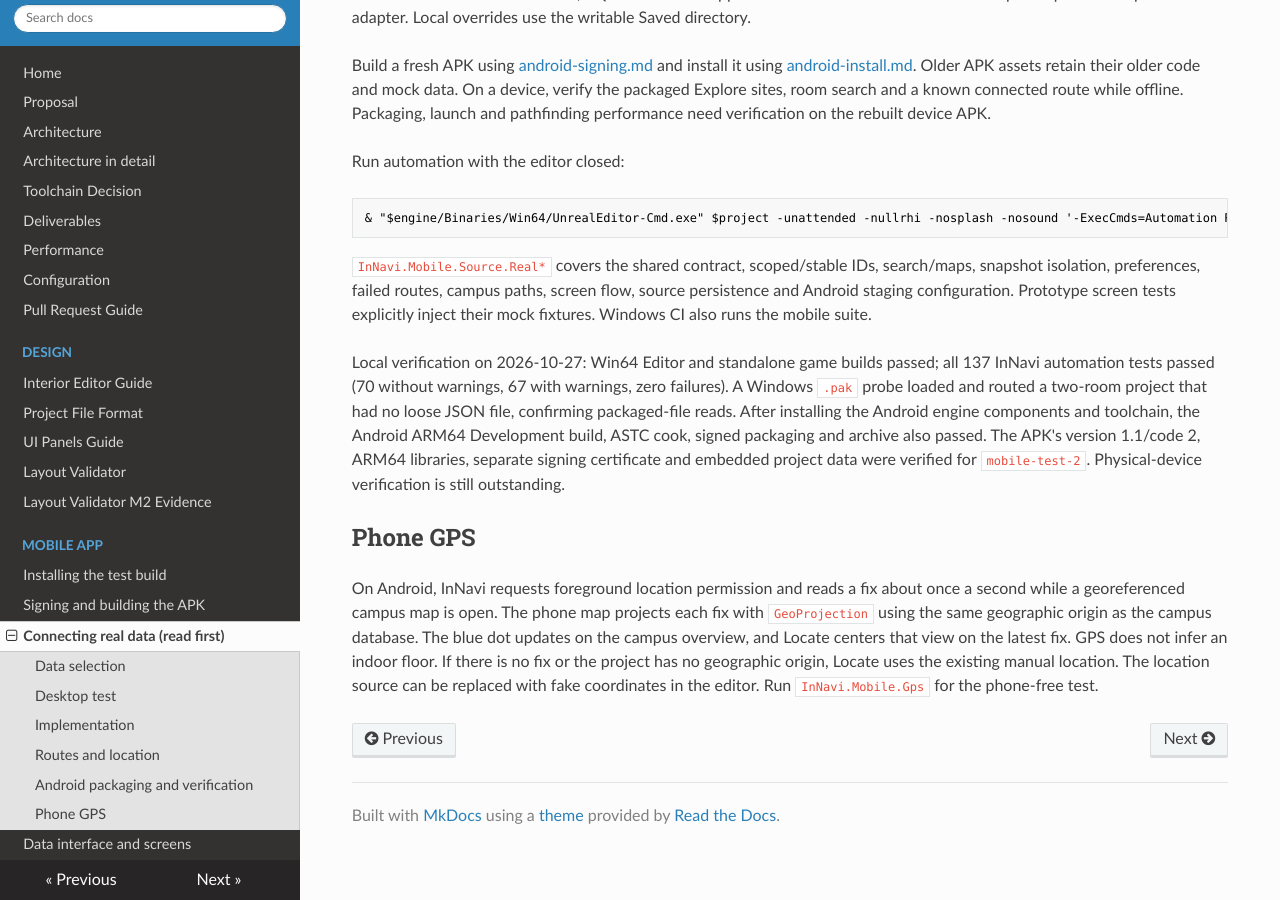
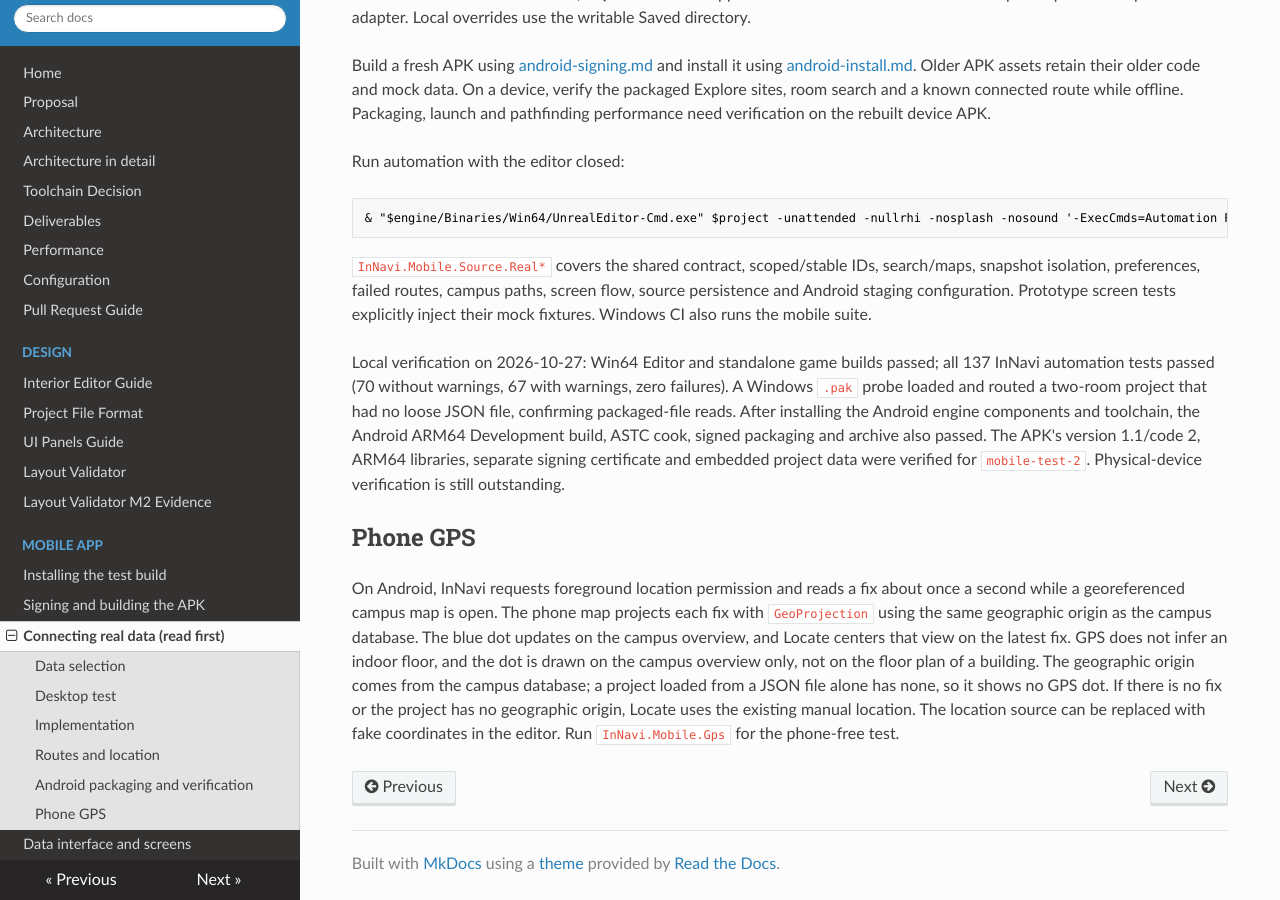
Before and after one commit to GYQ-SIT/Pathfinder-InNav, an MkDocs documentation site: the page built from docs/mobile-real-data-guide.md, in a window 1280 px wide and 900 px high, scrolled down 2765 px. Built offline with MkDocs 1.6.1, drawn with Linux system fonts in a browser that asks for light colours; nearby versions of some CDN libraries.

Commit message:
Fix main's red CI after the phone GPS merge, and tidy the GPS PR
- Restore Icon_Building.uasset to the version of the last green main: an editor
  re-save in the GPS PR lost its texture settings (uncompressed RGBA8, no
  mipmaps), which failed InNavi.UI.EditorIcons.Textures.
- Remove the committed scripts/__pycache__/*.pyc and ignore __pycache__/ and *.pyc.
- Comment UpdateLocation / SetLocationSource as the test hooks they are.
- mobile-real-data-guide: the GPS dot is on the campus overview only, and the
  geographic origin comes from the campus database (a JSON-only project has none).

```diff
--- a/docs/mobile-real-data-guide.md
+++ b/docs/mobile-real-data-guide.md
@@ -87,4 +87,4 @@ Local verification on 2026-10-27: Win64 Editor and standalone game builds passed
 
 ## Phone GPS
 
-On Android, InNavi requests foreground location permission and reads a fix about once a second while a georeferenced campus map is open. The phone map projects each fix with `GeoProjection` using the same geographic origin as the campus database. The blue dot updates on the campus overview, and Locate centers that view on the latest fix. GPS does not infer an indoor floor. If there is no fix or the project has no geographic origin, Locate uses the existing manual location. The location source can be replaced with fake coordinates in the editor. Run `InNavi.Mobile.Gps` for the phone-free test.
+On Android, InNavi requests foreground location permission and reads a fix about once a second while a georeferenced campus map is open. The phone map projects each fix with `GeoProjection` using the same geographic origin as the campus database. The blue dot updates on the campus overview, and Locate centers that view on the latest fix. GPS does not infer an indoor floor, and the dot is drawn on the campus overview only, not on the floor plan of a building. The geographic origin comes from the campus database; a project loaded from a JSON file alone has none, so it shows no GPS dot. If there is no fix or the project has no geographic origin, Locate uses the existing manual location. The location source can be replaced with fake coordinates in the editor. Run `InNavi.Mobile.Gps` for the phone-free test.
```
Also changed, not shown: 3 other files.
